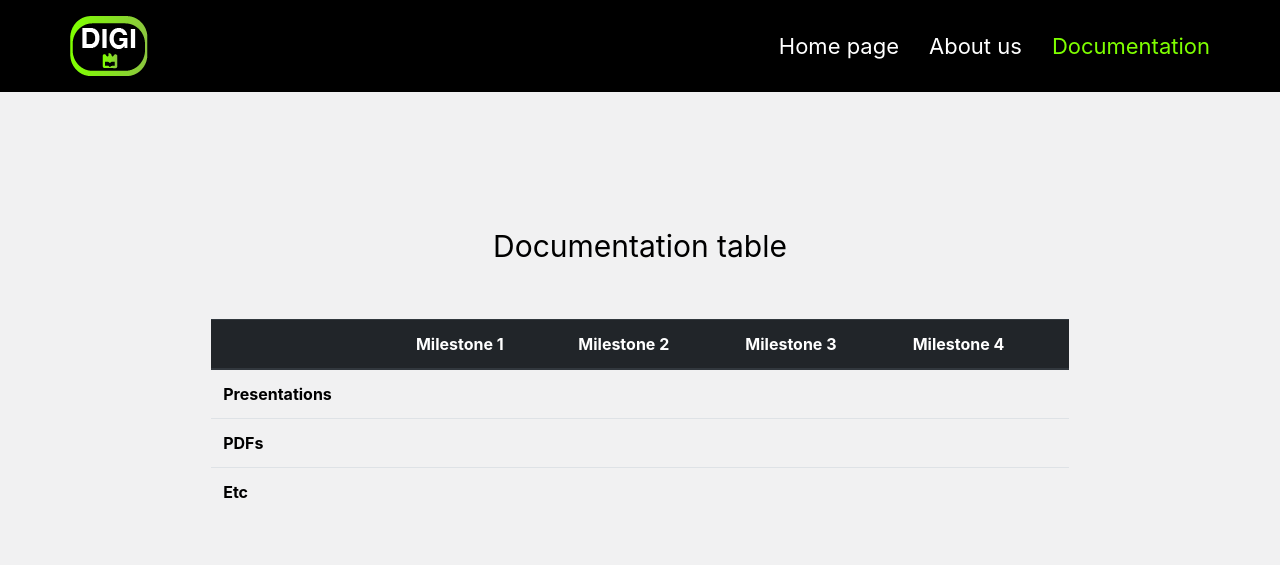
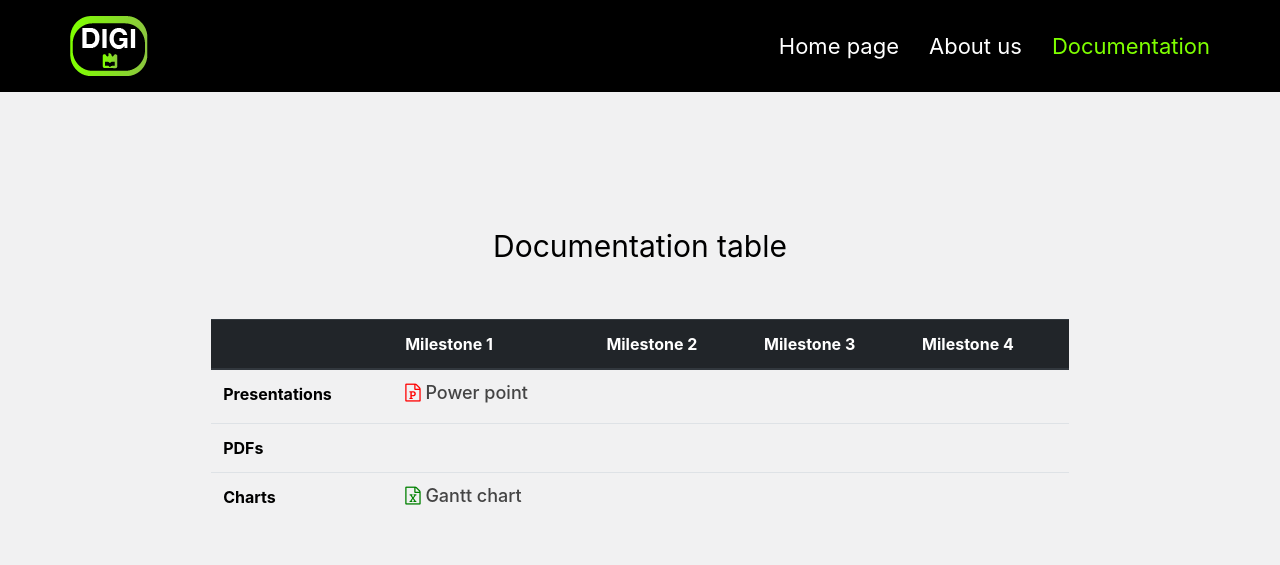
Before and after one commit to PedroG-8/DigiUA, a plain HTML site: page docs/documentation.html in a window 1280 px wide. Drawn offline with nearby package versions, Linux system fonts and the light colour scheme.

Commit message:
Added documents

```diff
--- a/docs/documentation.html
+++ b/docs/documentation.html
@@ -9,6 +9,7 @@
         <link href="https://fonts.googleapis.com/css2?family=Nosifer&display=swap" rel="stylesheet">
         <link rel="stylesheet" href="https://maxcdn.bootstrapcdn.com/bootstrap/4.0.0/css/bootstrap.min.css" integrity="sha384-Gn5384xqQ1aoWXA+058RXPxPg6fy4IWvTNh0E263XmFcJlSAwiGgFAW/dAiS6JXm" crossorigin="anonymous">
         <link rel="stylesheet" type="text/css" href="main.css">
+        <link rel="stylesheet" href="https://cdnjs.cloudflare.com/ajax/libs/font-awesome/4.7.0/css/font-awesome.min.css">
     </head>
     <header class="site-header">
       <nav class="navbar navbar-expand nav-bar fixed-top">
@@ -52,7 +53,11 @@
         <tbody>
           <tr>
             <th scope="row">Presentations</th>
-            <td></td>
+            <td>
+              <a style="text-decoration : none" href="https://docs.google.com/presentation/d/1W0_beERU0gCwvEe88winRkTmViFld22WGTxKuwTzBao/edit?usp=sharing">
+                <h6 class="letter-docs"><i class="fa fa-file-powerpoint-o" style="font-size:18px;color:red"></i>  Power point</h6>
+              </a>
+            </td>
             <td></td>
             <td></td>
             <td></td>
@@ -65,8 +70,11 @@
             <td></td>
           </tr>
           <tr>
-            <th scope="row">Etc</th>
-            <td></td>
+            <th scope="row">Charts</th>
+            <td>
+              <a style="text-decoration : none" href="https://docs.google.com/spreadsheets/d/15gx2_JEQItRY5QH9jleZpL6kMpKSEs69RsxV0d3tEe0/edit?usp=sharing">
+                <h6 class="letter-docs"><i class="fa fa-file-excel-o" style="font-size:18px;color:green"></i>  Gantt chart</h6>
+            </td>
             <td></td>
             <td></td>
             <td></td>
--- a/docs/main.css
+++ b/docs/main.css
@@ -10,6 +10,17 @@ h1, h2, h3, h4, h5, h6 {
 
 ul {
     margin: 0;
+}
+
+.letter-docs {
+    font-size: 18px;
+    text-decoration: none;
+}
+
+.letter-docs:hover {
+    text-decoration: none;
+    color: #333333;
+    transition: all 0.3s ease;
 }
 
 /* Navbar */
```
